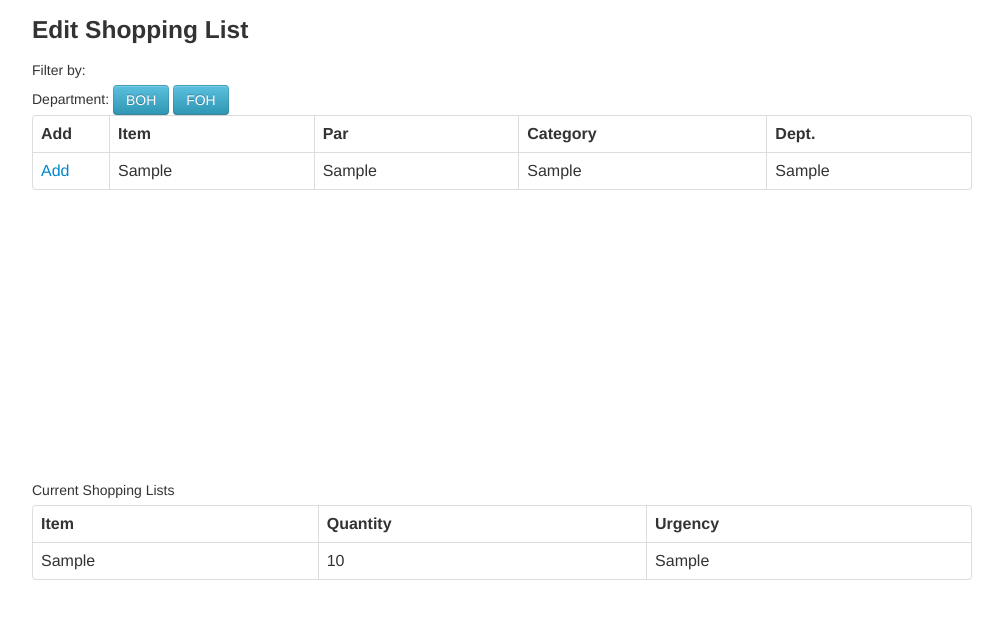
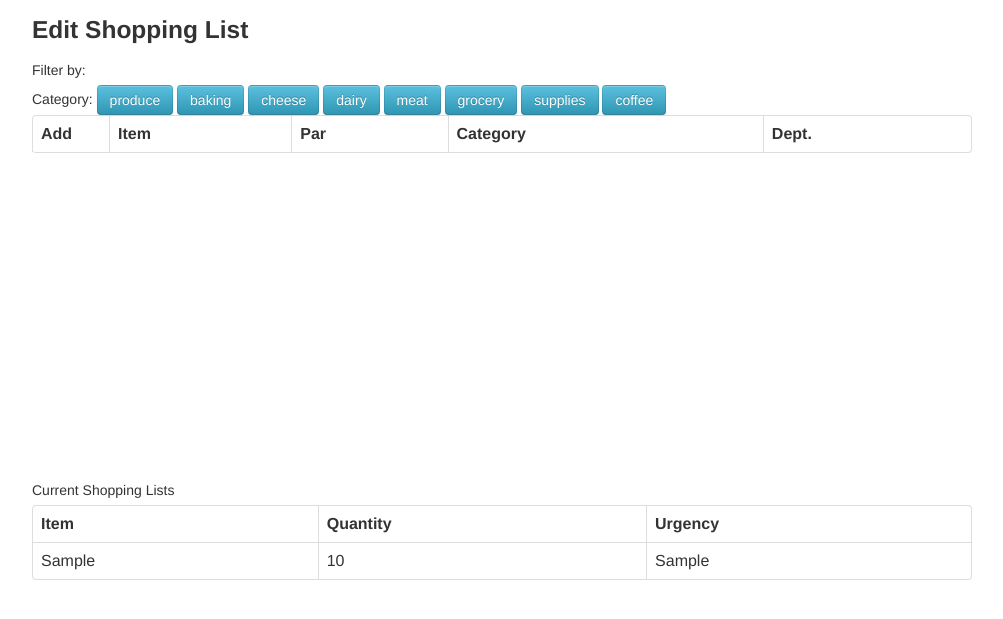
Before and after one commit to LocV/caffeowner, a PHP site: page /editShoppingList.php?shoppingListId=1&category=produce in a window 1280 px wide. Shown: the part 81-700 px from the top of the page, without its empty margins (160-1163 px from the left). Run offline with PHP 8.4, Linux system fonts and the light colour scheme; tables that the repository leaves empty or names only in its code hold one stand-in row (values such as "Sample post"); data that the repository does not hold is empty.

Commit message:
Change filtering to category based from department based.

```diff
--- a/editShoppingList.php
+++ b/editShoppingList.php
@@ -12,6 +12,7 @@
 			$filterType		=$_GET['filter'];
 			$action			=$_GET['action'];
 			$filterDept		=$_GET['department'];
+			$filterCategory =$_GET['category'];
 
 //			if ($filterType == '') $filterType='item';
 
@@ -226,8 +227,15 @@
 
 		<div style="overflow-y: scroll; height:400px;">
 		<label>Filter by:</label>
-			Department: <a href="editShoppingList.php?shoppingListId=<?php echo $shoppingListId ?>&department=BOH"><button class="btn btn-info"> BOH </button></a>
-			<a href="editShoppingList.php?shoppingListId=<?php echo $shoppingListId ?>&department=FOH"><button class="btn btn-info"> FOH </button></a>
+			Category:
+			<a href="editShoppingList.php?shoppingListId=<?php echo $shoppingListId ?>&category=produce"><button class="btn btn-info"> produce </button></a>
+			<a href="editShoppingList.php?shoppingListId=<?php echo $shoppingListId ?>&category=baking"><button class="btn btn-info"> baking </button></a>
+			<a href="editShoppingList.php?shoppingListId=<?php echo $shoppingListId ?>&category=cheese"><button class="btn btn-info"> cheese </button></a>
+			<a href="editShoppingList.php?shoppingListId=<?php echo $shoppingListId ?>&category=dairy"><button class="btn btn-info"> dairy </button></a>
+			<a href="editShoppingList.php?shoppingListId=<?php echo $shoppingListId ?>&category=meat"><button class="btn btn-info"> meat </button></a>
+			<a href="editShoppingList.php?shoppingListId=<?php echo $shoppingListId ?>&category=grocery"><button class="btn btn-info"> grocery </button></a>
+			<a href="editShoppingList.php?shoppingListId=<?php echo $shoppingListId ?>&category=supplies"><button class="btn btn-info"> supplies </button></a>
+			<a href="editShoppingList.php?shoppingListId=<?php echo $shoppingListId ?>&category=coffee"><button class="btn btn-info"> coffee </button></a>
 		<table class="table table-bordered">
               <thead>
                 <tr>
@@ -240,14 +248,14 @@
               </thead>
               <tbody>
 			  <?php
-				if ($filterDept == '') {
+				if ($filterCategory == '') {
 					$result = $mysqli->query("SELECT idItem, item, description, par, department, category
 									      FROM Item
 									      ORDER BY '$filterType'");
 				} else {
 					$result = $mysqli->query("SELECT idItem, item, description, par, department, category
 									      FROM Item
-									      WHERE department = '$filterDept' OR department = 'AlL'
+									      WHERE category = '$filterCategory'
 									      ORDER BY item");
 
 				}
```
